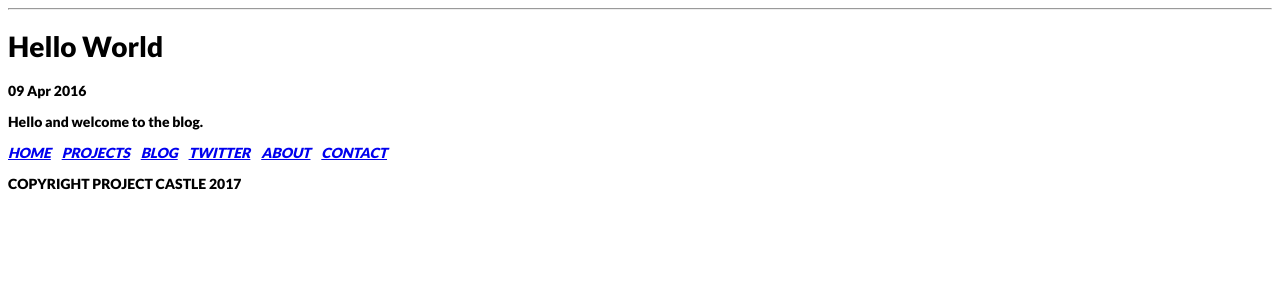
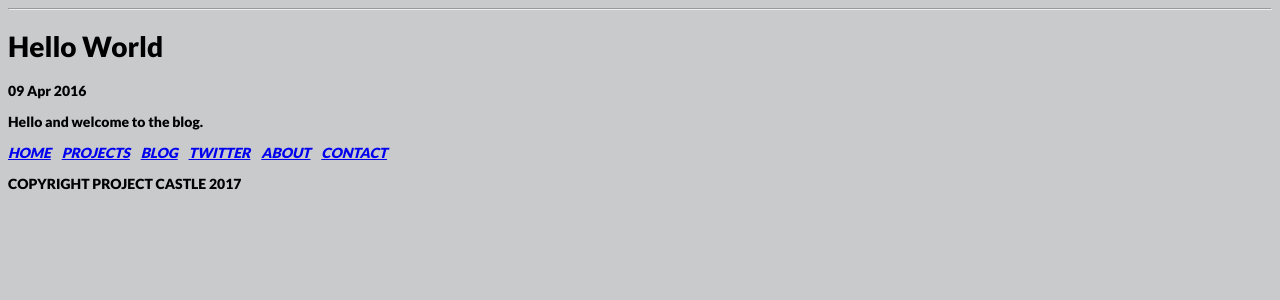
Before and after one commit to jx22/jx22.github.io, a Jekyll site: the page built from _posts/2016-04-09-Hello-World.md, in a window 1280 px wide. Shown: the top 300 px of the page. Built offline with Jekyll 4.4.1, drawn with Linux system fonts in a browser that asks for light colours.

Commit message:
add background to blog posts

```diff
--- a/_layouts/post.html
+++ b/_layouts/post.html
@@ -9,6 +9,7 @@ layout: default
       body {
         font-family: 'Lato', sans-serif;
         font-size: 14px;
+        background: #c9cacc;
       }
     </style>
 
--- a/blog/index.html
+++ b/blog/index.html
@@ -13,7 +13,7 @@ title: Blog
       body {
         font-family: 'Lato', sans-serif;
         font-size: 24px;
-				        background: #c9cacc;
+				background: #c9cacc;
       }
 			h1 {
         font-family: 'Lato', sans-serif;
```
